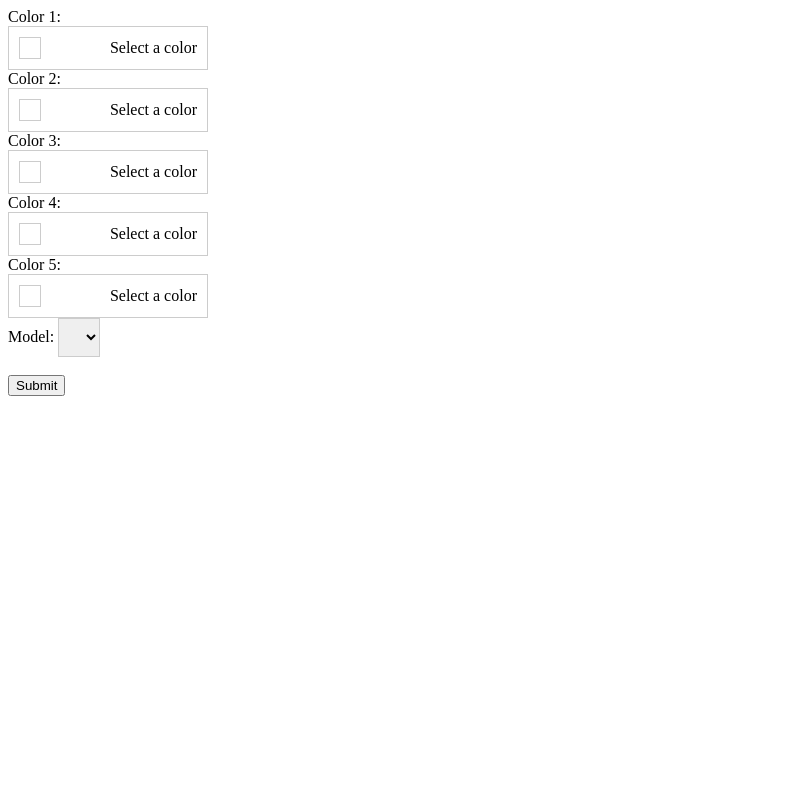
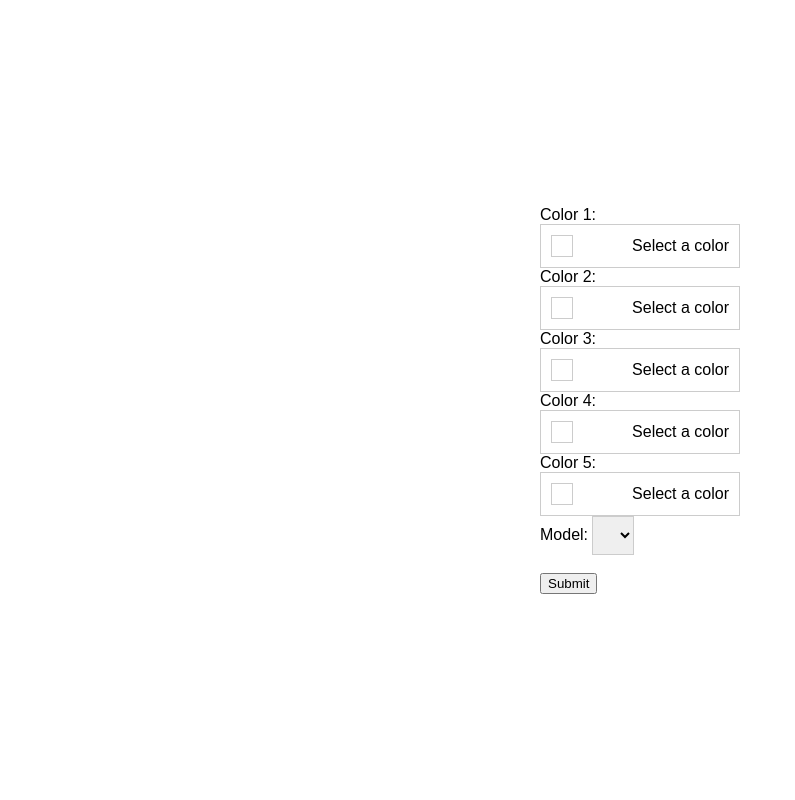
Before and after one commit to MohammedKaif037/ColorPalleteAPIApp, a Django app: page / in a window 1280 px wide. Shown: the whole page, without its empty margins (0-795 px from the left). Run offline with Django 5.2, Linux system fonts and the light colour scheme; data comes from the database, SQL or seed files in the repository; data that the repository does not hold is empty.

Commit message:
StyleChanges

```diff
--- a/ColorApp/static/ColorApp/style.css
+++ b/ColorApp/static/ColorApp/style.css
@@ -58,22 +58,40 @@
             border: 1px solid #ccc;
             margin-right: 10px;
         }
+        body {
+            display: flex;
+            flex-direction: column;
+            align-items: center;
+            justify-content: center;
+            height: 100vh;
+            margin: 0;
+            font-family: Arial, sans-serif;
+        }
+
+        h1 {
+            text-align: center;
+            margin-bottom: 20px;
+        }
+
         .palette-container {
             display: flex;
             gap: 10px;
         }
+
         .color-item {
             display: flex;
             flex-direction: column;
             align-items: center;
             position: relative;
         }
+
         .color-block {
-            width: 50px;
-            height: 100px;
+            width: 100px; /* Increase the width to make the color strips longer */
+            height: 200px; /* Increase the height to make the color strips longer */
             cursor: pointer;
             position: relative;
         }
+
         .color-code {
             display: none;
             position: absolute;
@@ -85,9 +103,11 @@
             padding: 5px;
             border-radius: 5px;
         }
+
         .color-block:hover .color-code {
             display: block;
         }
+
         .copy-button {
             background-color: rgb(168, 255, 255);
             border: solid black 1px;
```
